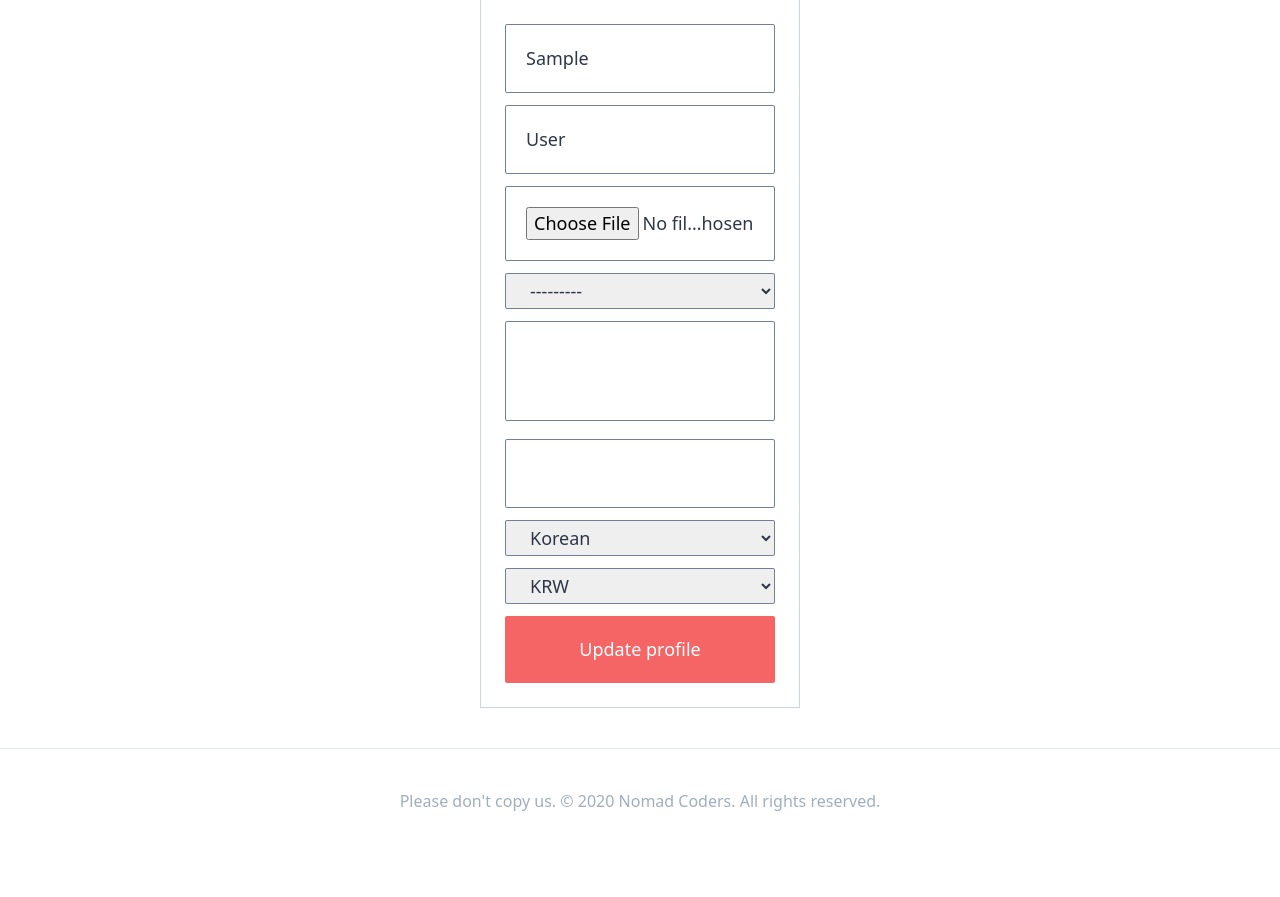
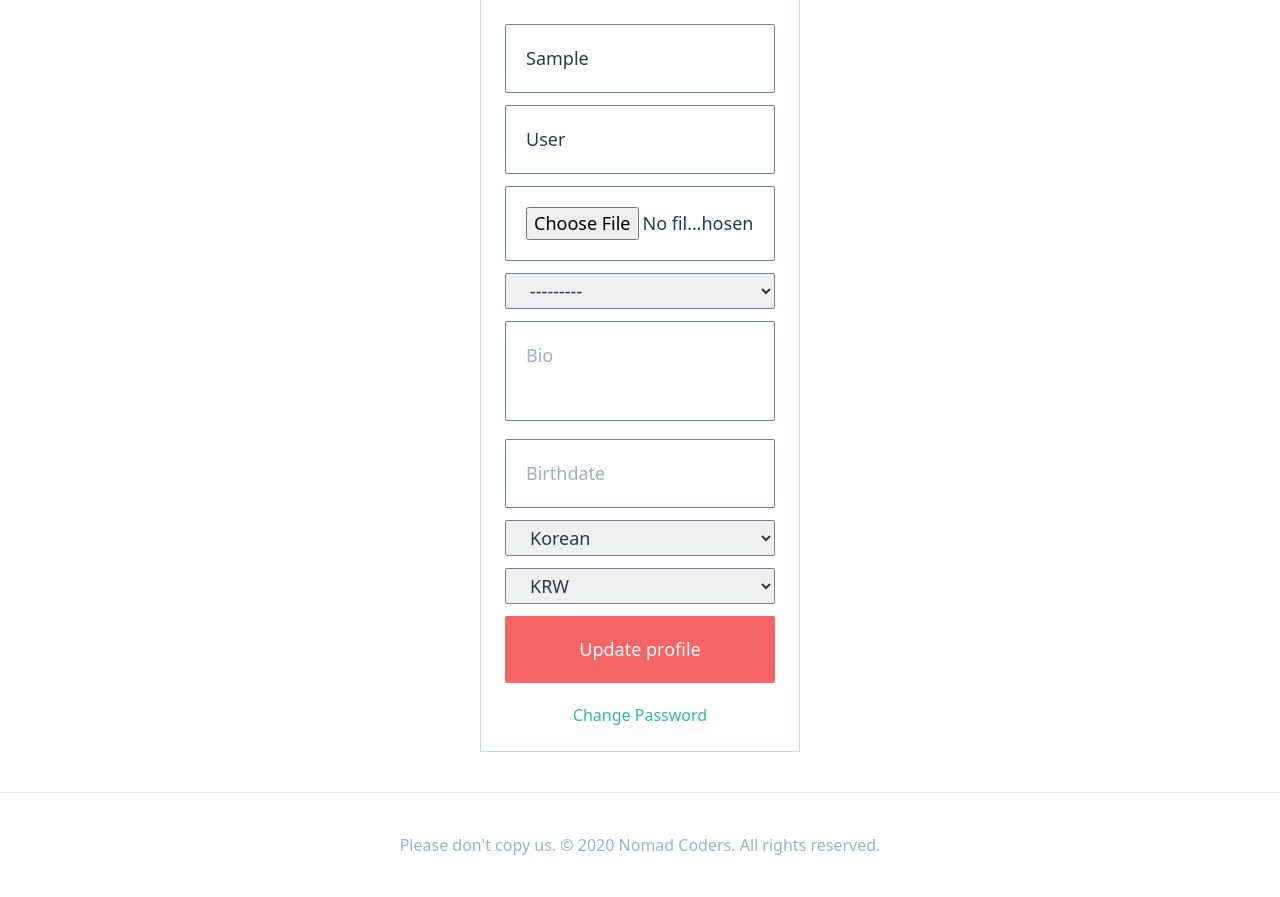
Before and after one commit to BunnnyBin/airbnb-clone, a Django app: page /users/update-profile/ in a window 1280 px wide. Shown: the part 97-994 px from the top of the page. Before the commit the page ends 908 px from the top, so only its background shows below. Run offline with Django 3.2, Linux system fonts and the light colour scheme; the visitor is signed in with stand-in values (Sample User, id 1); style sheets or scripts are compiled from the project's sources; some libraries are stand-ins or nearby versions.

Commit message:
#21.8 Customizing Stuff
def get_form - placeholder 변경

```diff
--- a/templates/users/update-profile.html
+++ b/templates/users/update-profile.html
@@ -12,7 +12,7 @@
 
         {% include 'mixins/auth/auth_form.html' with form=form cta="Update profile" %}
 
-        {% if object.login_method == "password" %}
+        {% if object.login_method == "email" %}
             <div class="mt-5">
                 <a href="{% url 'users:password' %}" class="text-teal-500 font-medium">Change Password</a>
             </div>
--- a/users/views.py
+++ b/users/views.py
@@ -217,6 +217,7 @@ class UserProfileView(DetailView):
     #     context["hello"] = "Gggg"
     #     return context
 
+#UpdateView : form의 data 넣기, 검증
 class UpdateProfileView(UpdateView):
     model = models.User
     template_name = "users/update-profile.html"
@@ -242,5 +243,22 @@ class UpdateProfileView(UpdateView):
     #     self.object.save()
     #     return super().form_valid(form)
 
+    #placeholder 변경
+    def get_form(self, form_class=None):
+        form = super().get_form(form_class=form_class)
+        form.fields["birthdate"].widget.attrs = {"placeholder":"Birthdate"}
+        form.fields["first_name"].widget.attrs = {"placeholder": "FirstName"}
+        form.fields["last_name"].widget.attrs = {"placeholder": "LastName"}
+        form.fields["gender"].widget.attrs = {"placeholder": "Gender"}
+        form.fields["bio"].widget.attrs = {"placeholder":"Bio"}
+        return form
+
 class UpdatePasswordView(PasswordChangeView):
     template_name = "users/update-password.html"
+
+    def get_form(self, form_class=None):
+        form = super().get_form(form_class=form_class)
+        form.fields["old_password"].widget.attrs = {"placeholder": "Current Password"}
+        form.fields["new_password1"].widget.attrs = {"placeholder": "New Password"}
+        form.fields["new_password2"].widget.attrs = {"placeholder": "Confirm Password"}
+        return form
```
